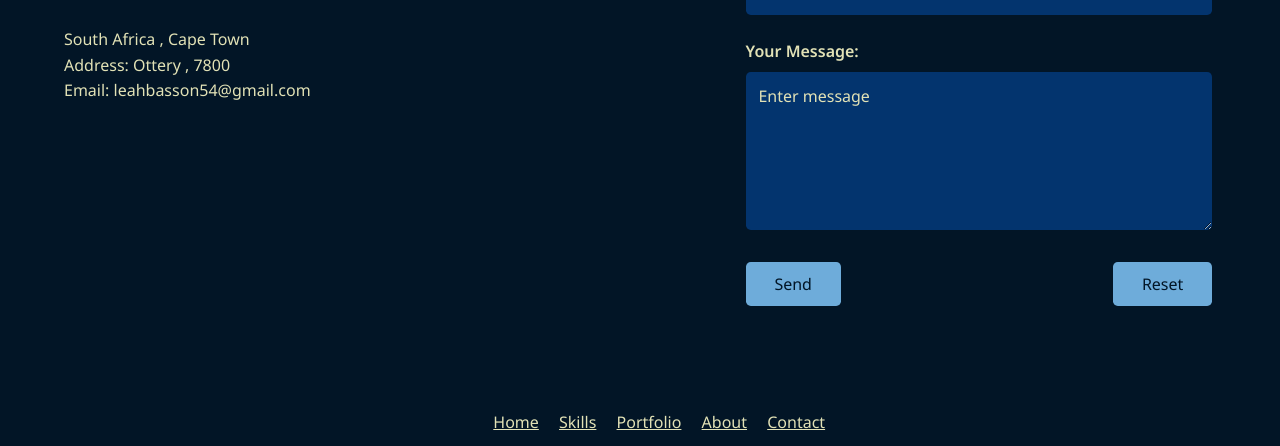
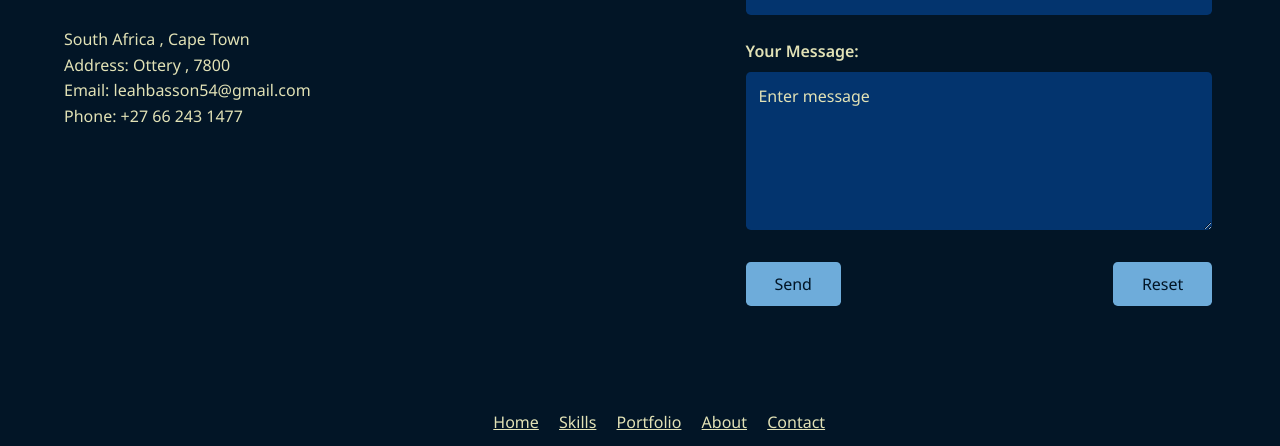
Before and after one commit to LeahBasson/LeahsPortfolio, a plain HTML site: page index.html in a window 1280 px wide. Shown: the part 2432-2878 px from the top of the page. Drawn offline with Linux system fonts and the light colour scheme.

Commit message:
:technologist:

```diff
--- a/index.html
+++ b/index.html
@@ -180,6 +180,7 @@
                     <p>South Africa , Cape Town</p>
                     <p>Address: Ottery , 7800</p>
                     <p>Email: leahbasson54@gmail.com</p>
+                    <p>Phone: +27 66 243 1477</p>
                </div>
             </div>
             <div class="contact-form">
```
